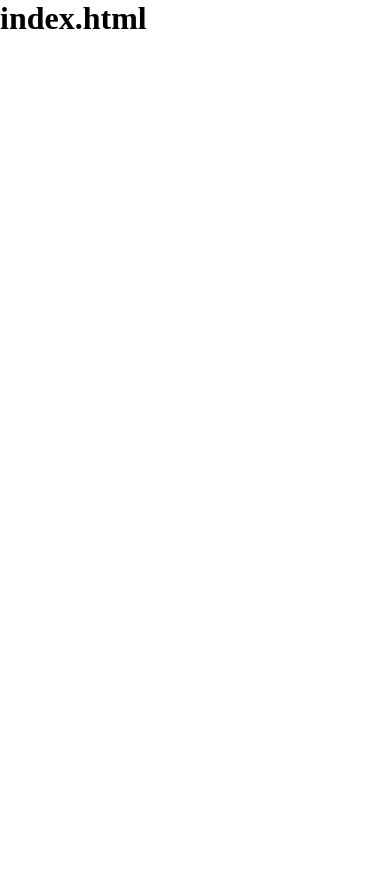
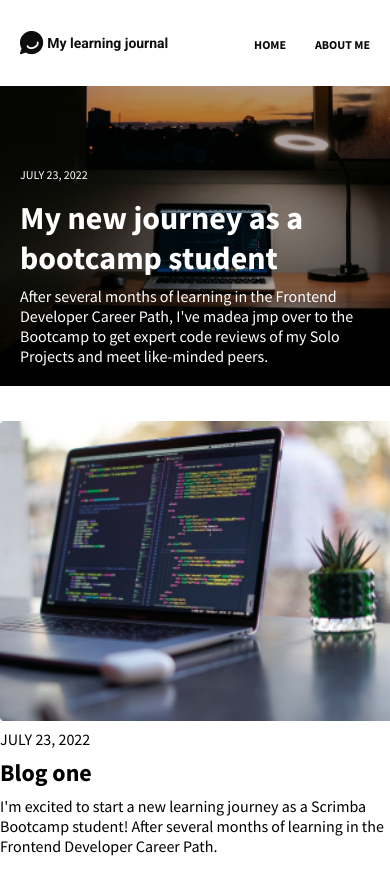
Before and after one commit to AqibAurangzeb/learning-journal, a plain HTML site: page index.html in a window 390 px wide. Shown: the top 874 px of the page. Before the commit the page ends 844 px from the top, so only its background shows below. Drawn offline with Linux system fonts and the light colour scheme.

Commit message:
implemented mobile layout

```diff
--- a/css/style.css
+++ b/css/style.css
@@ -1,5 +1,136 @@
+*, *::before, *::after {
+    box-sizing: border-box;
+}
+
 html,
 body {
     margin: 0;
     padding: 0;
+    font-family: 'Source Sans Pro', sans-serif;
+    font-weight: 400;
 }
+
+/* typography */
+
+h1 {
+    font-size: 32px;
+}
+
+h3 {
+    font-family: 'Roboto', sans-serif;
+    font-weight: 700;
+    font-size: 14px;
+    color: #0E0E0E;
+}
+
+.hero-date {
+    font-size: 12px;
+}
+
+/* navigation */
+
+nav {
+    display: flex;
+    align-items: center;
+    padding: 17px 20px;
+}
+
+nav ul {
+    display: flex;
+    list-style-type: none;
+    gap: 1.8em;
+    margin-left: auto;
+}
+
+nav li a {
+    font-family: 'Source Sans Pro', sans-serif;
+    font-size: 12px;
+    font-weight: bold;
+    text-decoration: none;
+    color: #090909;
+    text-transform: uppercase;
+}
+
+nav img {
+    width: 24px;
+    height: 24px;
+    margin-right: 0.2em;
+}
+
+/* layout */
+
+section {
+    margin-bottom: 35px;
+}
+
+.hero {
+    display: flex;
+    flex-direction: column;
+    justify-content: end;
+    padding: 20px;
+    background-image: url(/images/hero-image.png);
+    background-size: cover;
+    height: 300px;
+    color: white;
+}
+
+.hero-date,
+.hero-title,
+.posts-card-date,
+.posts-card-title {
+    margin: 8px 0;
+}
+
+.hero-date {
+    text-transform: uppercase;
+}
+
+.hero-description,
+.posts-card-description {
+    margin: 0;
+}
+
+.posts {
+    display: grid;
+}
+
+.posts-card {
+    width: 400px;
+    height: 450px;
+    margin: 0 auto;
+    margin-bottom: 40px;
+}
+
+.posts-card img {
+    width: 100%;
+    object-fit: cover;
+}
+
+.posts-card-date {
+    text-transform: uppercase;
+}
+
+footer {
+    background: black;
+    color: white;
+    text-align: center;
+    padding: 20px;
+    font-size: 12px;
+}
+
+.footer-headline {
+    color: #ECECEC;
+}
+
+.footer-text {
+    color: #D7D7D7;
+}
+
+/* utility */
+
+/** TODO **/
+/**
+- line height
+- wide screen layout
+- burger menu expand
+**/
--- a/index.html
+++ b/index.html
@@ -1,9 +1,59 @@
 <html>
     <head>
+        <!-- Roboto Font -->
+        <link rel="preconnect" href="https://fonts.googleapis.com">
+        <link rel="preconnect" href="https://fonts.gstatic.com" crossorigin>
+        <link href="https://fonts.googleapis.com/css2?family=Roboto:wght@500;700&display=swap" rel="stylesheet">
+
+        <!-- Source Sans Pro -->
+        <link rel="preconnect" href="https://fonts.googleapis.com">
+        <link rel="preconnect" href="https://fonts.gstatic.com" crossorigin>
+        <link href="https://fonts.googleapis.com/css2?family=Source+Sans+Pro:wght@400;600;700&display=swap" rel="stylesheet">
+
         <title>My Learning Journal</title>
         <link rel="stylesheet" href="css/style.css">
     </head>
     <body>
-        <h1>index.html</h1>
+        <header>
+            <nav>
+                <img src="images/logo.png" alt="speech bubble; learning journal logo">
+                <h3>My learning journal</h3>
+                <ul>
+                    <li><a href="#">Home</a></li>
+                    <li><a href="about-me.html">About Me</a></li>
+                </ul>
+            </nav>
+        </header>
+        <main>
+            <section class="hero">
+                <p class="hero-date">July 23, 2022</p>
+                <h1 class="hero-title">My new journey as a bootcamp student</h1>
+                <p class="hero-description">After several months of learning in the Frontend Developer Career Path, I've madea jmp over to the Bootcamp to get expert code reviews of my Solo Projects and meet like-minded peers.</p>
+            </section>
+            <section class="posts">
+                <div class="posts-card">
+                    <img src="images/blog-image-06.png" alt="">
+                    <p class="posts-card-date">July 23, 2022</p>
+                    <h2 class="posts-card-title">Blog one</h2>
+                    <p class="posts-card-description">I'm excited to start a new learning journey as a Scrimba Bootcamp student! After several months of learning in the Frontend Developer Career Path.</p>
+                </div>
+                <div class="posts-card">
+                    <img src="images/blog-image-04.png" alt="">
+                    <p class="posts-card-date">July 23, 2022</p>
+                    <h2 class="posts-card-title">Blog two</h2>
+                    <p class="posts-card-description">I'm excited to start a new learning journey as a Scrimba Bootcamp student! After several months of learning in the Frontend Developer Career Path.</p>
+                </div>
+                <div class="posts-card">
+                    <img src="images/blog-image-02.png" alt="">
+                    <p class="posts-card-date">July 23, 2022</p>
+                    <h2 class="posts-card-title">Blog three</h2>
+                    <p class="posts-card-description">I'm excited to start a new learning journey as a Scrimba Bootcamp student! After several months of learning in the Frontend Developer Career Path.</p>
+                </div>
+            </section>
+            <footer>
+                <p class="footer-headline">My Learning Journal</p>
+                <p class="footer-text">Copyright ©2022</p>
+            </footer>
+        </main>
     </body>
 </html>
```
Also changed, not shown: about-me.html (added, +7 -0 lines), images/blog-image-02.png (added), images/blog-image-04.png (added), images/blog-image-06.png (added), images/hero-image.png (added), images/logo.png (added).
